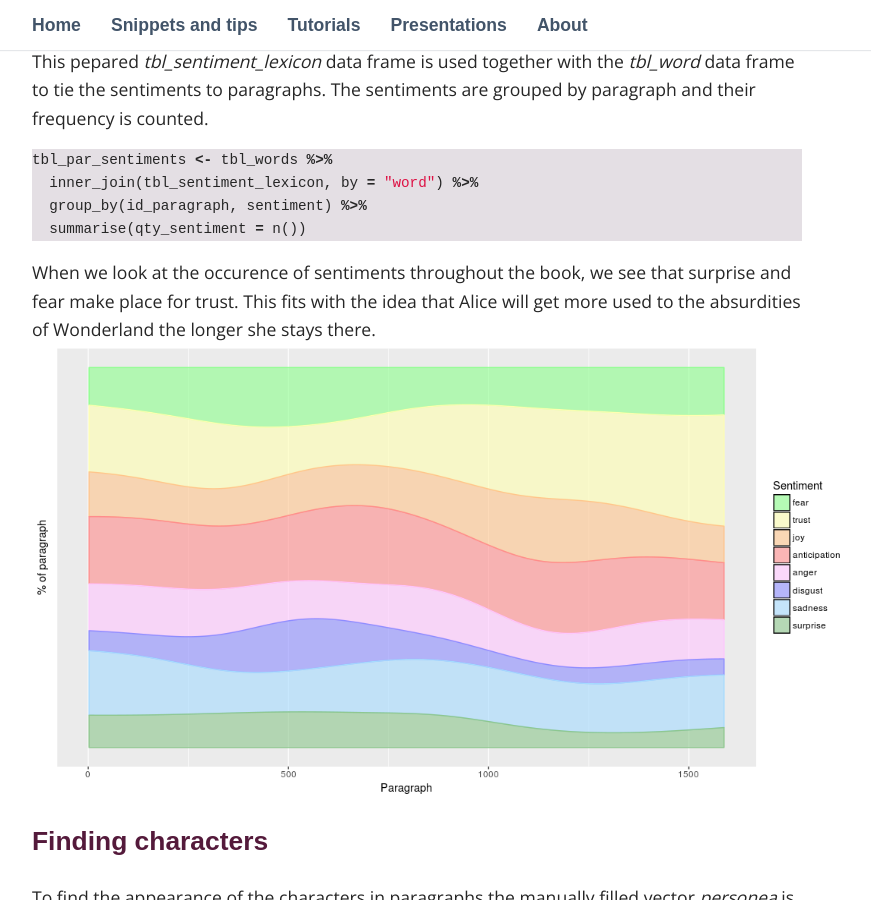
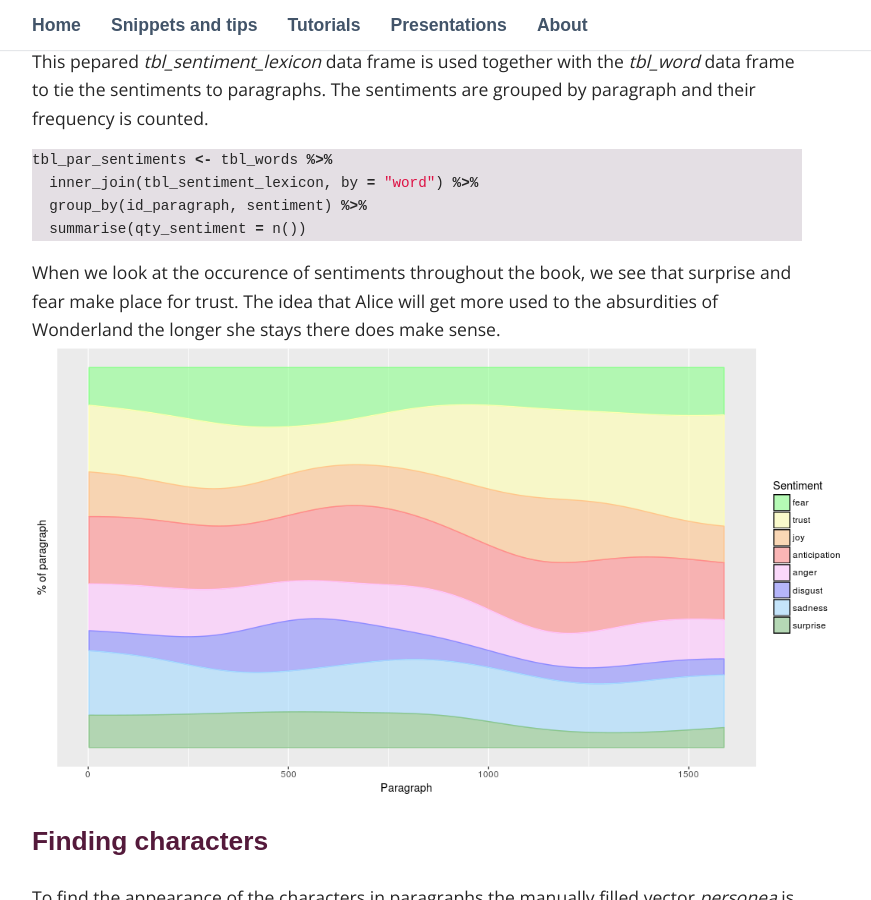
Before and after one commit to mark-me/mark-me.github.io, a Jekyll site: the page built from _pages/tutorials/mining-alices-wonderland/mining-alices-wonderland.md, in a window 1280 px wide and 900 px high, scrolled down 7334 px. Shown: the whole window, without its empty margins (223-1094 px from the left). Built offline with Jekyll 4.4.1, drawn with Linux system fonts in a browser that asks for light colours; some web fonts are replaced.

````diff
--- a/_pages/tutorials/mining-alices-wonderland/mining-alices-wonderland.md
+++ b/_pages/tutorials/mining-alices-wonderland/mining-alices-wonderland.md
@@ -239,7 +239,7 @@
   summarise(qty_sentiment = n())
 ```
 
-When we look at the occurence of sentiments throughout the book, we see that surprise and fear make place for trust. This fits with the idea that Alice will get more used to the absurdities of Wonderland the longer she stays there.
+When we look at the occurence of sentiments throughout the book, we see that surprise and fear make place for trust. The idea that Alice will get more used to the absurdities of Wonderland the longer she stays there does make sense.
 <img src="/_pages/tutorials/mining-alices-wonderland/sentiment_density.png" alt="Sentiment density" width="820" height="457" align="center"/>
 
 ## Finding characters
````
